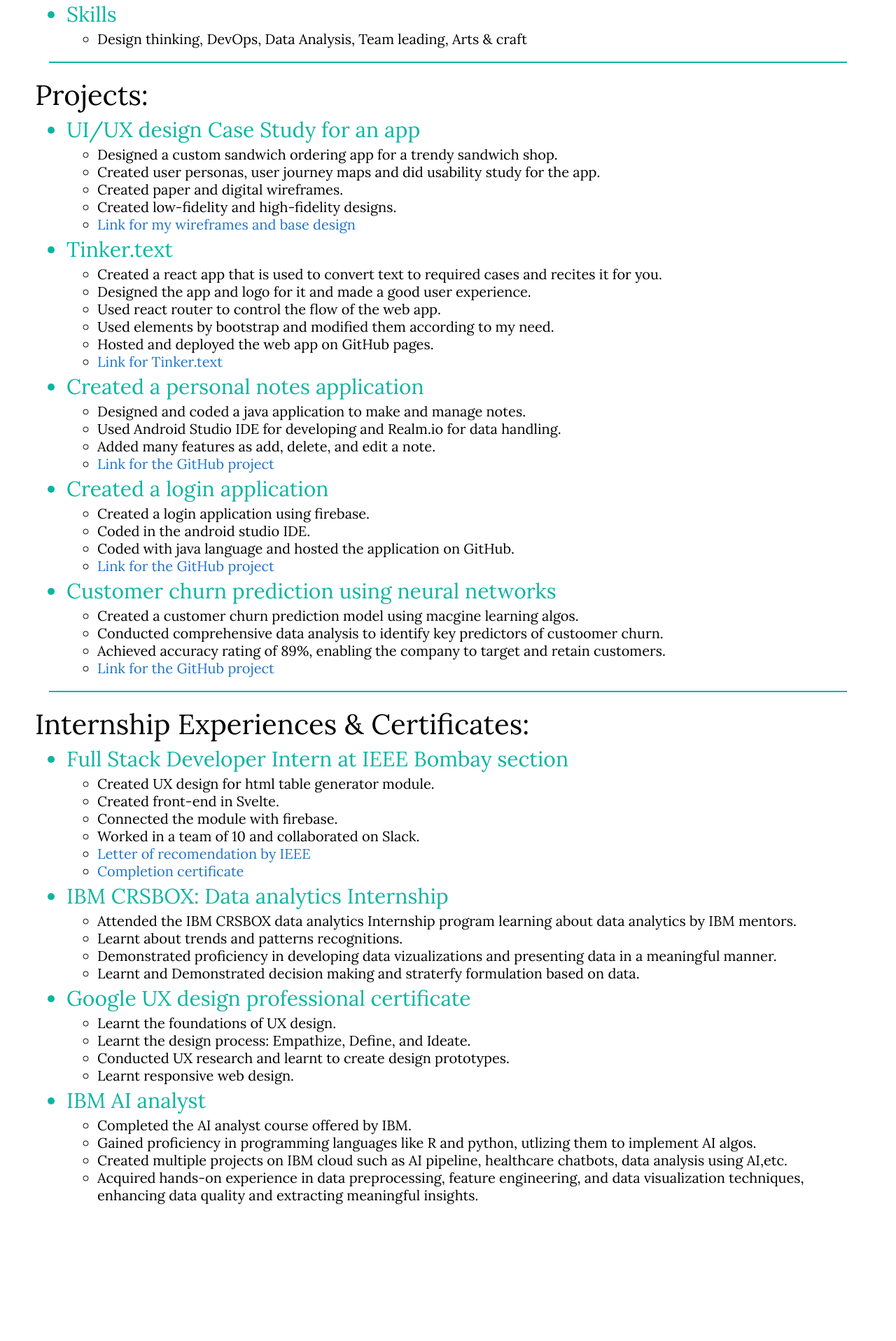
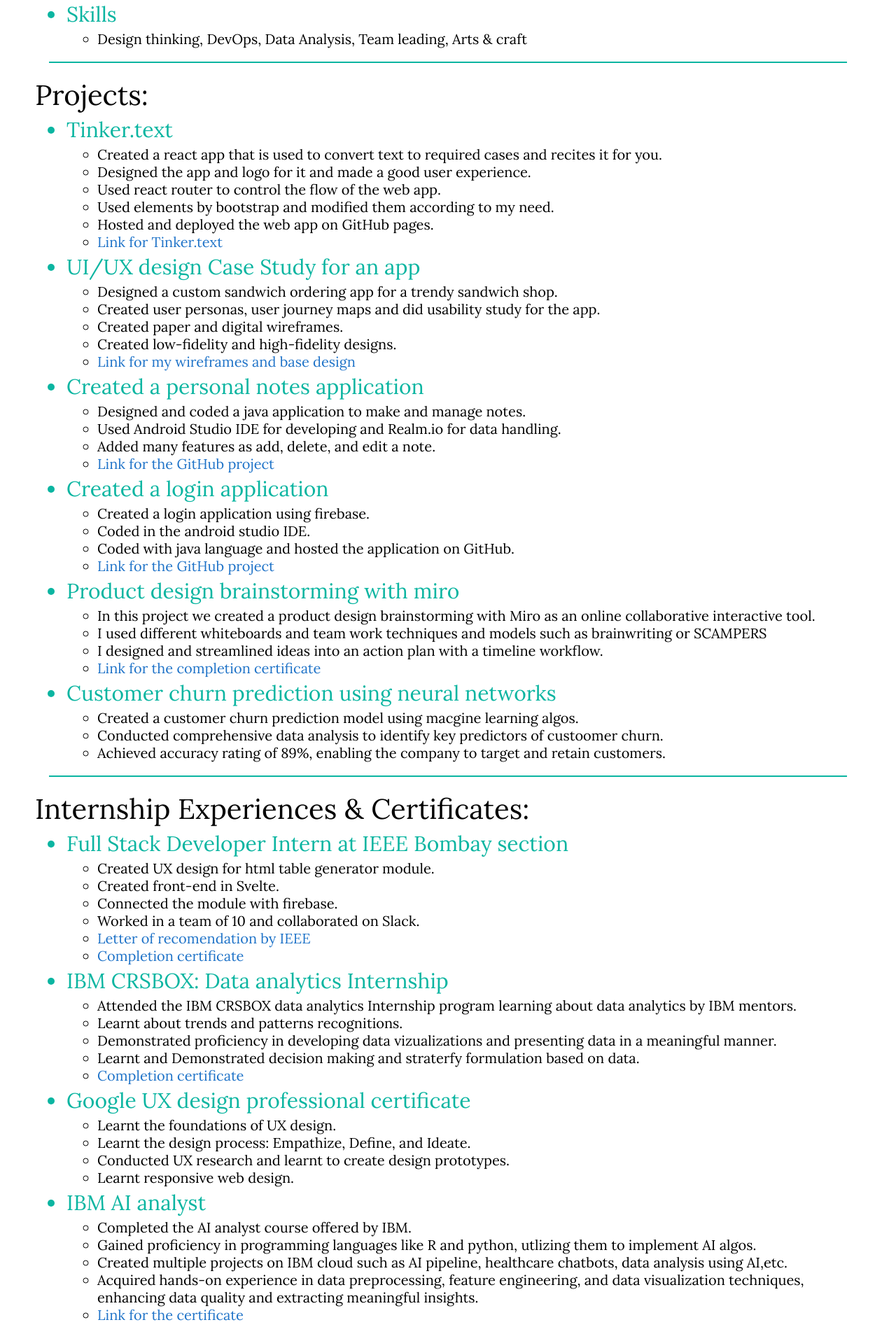
Before and after one commit to Thakur-Sanskar-Anhal/resume, a React (Create React App) app: page / in a window 1280 px wide. Shown: the part 500-2416 px from the top of the page at 70% size. Before the commit the page ends 2245 px from the top, so only its background shows below. Built offline with nearby package versions, Linux system fonts and the light colour scheme.

Commit message:
finished the project

```diff
--- a/public/index.html
+++ b/public/index.html
@@ -7,7 +7,7 @@
     <meta name="theme-color" content="#000000" />
     <meta
       name="description"
-      content="his is the resume of Thakur Sanskar Anhal"
+      content="This is the resume of Thakur Sanskar Anhal"
     />
     <link rel="apple-touch-icon" href="%PUBLIC_URL%/logo192.png" />
     <!--
--- a/src/components/Desc.js
+++ b/src/components/Desc.js
@@ -19,7 +19,7 @@ function desc() {
             </div>
             <div className="desc-item">
                 <i className="fa-solid fa-phone"></i>
-                8586873826
+                +91 8586873826
             </div>
             <div className="desc-item">
                 <i className="fa-solid fa-location-dot"></i>
--- a/src/components/Internships.js
+++ b/src/components/Internships.js
@@ -15,8 +15,8 @@ function Internships() {
                     <li>Created front-end in Svelte.</li>
                     <li>Connected the module with firebase.</li>
                     <li>Worked in a team of 10 and collaborated on Slack.</li>
-                    <li><a rel="noreferrer" href="https://us-central1-netcredential-22f17.cloudfunctions.net/cred/credential/9pZH65c85d" target="_blank">Letter of recomendation by IEEE</a></li>
-                    <li><a rel="noreferrer" href="https://us-central1-netcredential-22f17.cloudfunctions.net/cred/credential/9pZH0c278d" target="_blank">Completion certificate</a></li>
+                    <li><a rel="noreferrer" href="https://drive.google.com/file/d/1JAzt3-_iQxYc7BzQ4DQ58fZi-3RqrJtz/view?usp=sharing" target="_blank">Letter of recomendation by IEEE</a></li>
+                    <li><a rel="noreferrer" href="https://drive.google.com/file/d/1y2GN7Nsf9dkxjwJRVKveHYczQ0LPimlP/view?usp=sharing" target="_blank">Completion certificate</a></li>
                 </ul>
 
                 <li>IBM CRSBOX: Data analytics Internship</li>
@@ -25,6 +25,7 @@ function Internships() {
                     <li>Learnt about trends and patterns recognitions.</li>
                     <li>Demonstrated proficiency in developing data vizualizations and presenting data in a meaningful manner.</li>
                     <li>Learnt and Demonstrated decision making and straterfy formulation based on data.</li>
+                    <li><a rel="noreferrer" href="https://drive.google.com/file/d/1UCDENWe2VmkcNzWzPml3ZTcJKW7VuS0F/view?usp=sharing" target="_blank">Completion certificate</a></li>
                 </ul>
 
                <li>Google UX design professional certificate</li>
@@ -40,8 +41,8 @@ function Internships() {
                     <li>Completed the AI analyst course offered by IBM.</li>
                     <li>Gained proficiency in programming languages like R and python, utlizing them to implement AI algos.</li>
                     <li>Created multiple projects on IBM cloud such as AI pipeline, healthcare chatbots, data analysis using AI,etc.</li>
-                    <li>Acquired hands-on experience in data preprocessing, feature engineering, and data visualization techniques,
-                        enhancing data quality and extracting meaningful insights.</li>
+                    <li>Acquired hands-on experience in data preprocessing, feature engineering, and data visualization techniques, enhancing data quality and extracting meaningful insights.</li>
+                    <li><a rel="noreferrer" href="https://drive.google.com/file/d/1xfw2ND8RLlTzF-wLDIWVFNSU2ClismBC/view?usp=sharing" target="_blank">Link for the certificate</a></li>
                 </ul>
             </ul>
         </div>
--- a/src/components/Projects.js
+++ b/src/components/Projects.js
@@ -9,6 +9,16 @@ function Projects() {
                 Projects:
             </div>
             <ul className="primary-ul">
+                <li>Tinker.text</li>
+                <ul className="seccondary-ul">
+                    <li>Created a react app that is used to convert text to required cases and recites it for you.</li>
+                    <li>Designed the app and logo for it and made a good user experience.</li>
+                    <li>Used react router to control the flow of the web app.</li>
+                    <li>Used elements by bootstrap and modified them according to my need.</li>
+                    <li>Hosted and deployed the web app on GitHub pages.</li>
+                    <li><a rel="noreferrer" href="https://thakur-sanskar-anhal.github.io/tinker-text/" target="_blank">Link for Tinker.text</a></li>
+                </ul>
+
                 <li>UI/UX design Case Study for an app</li>
                 <ul className="seccondary-ul">
                     <li>Designed a custom sandwich ordering app for a trendy sandwich shop.</li>
@@ -18,15 +28,7 @@ function Projects() {
                     <li><a rel="noreferrer" href="https://www.figma.com/file/zB7HoV04AmIRH8IR1kzBYT/sans.wich?type=design&node-id=227%3A777&mode=design&t=TtpA93mEwFhif7zc-1" target="_blank">Link for my wireframes and base design</a></li>
                 </ul>
 
-                <li>Tinker.text</li>
-                <ul className="seccondary-ul">
-                    <li>Created a react app that is used to convert text to required cases and recites it for you.</li>
-                    <li>Designed the app and logo for it and made a good user experience.</li>
-                    <li>Used react router to control the flow of the web app.</li>
-                    <li>Used elements by bootstrap and modified them according to my need.</li>
-                    <li>Hosted and deployed the web app on GitHub pages.</li>
-                    <li><a rel="noreferrer" href="https://thakur-sanskar-anhal.github.io/tinker-text/" target="_blank">Link for Tinker.text</a></li>
-                </ul>
+
 
                 <li>Created a personal notes application</li>
                 <ul className="seccondary-ul">
@@ -44,12 +46,19 @@ function Projects() {
                     <li><a rel="noreferrer" href="https://github.com/Thakur-Sanskar-Anhal/First-App" target="_blank">Link for the GitHub project</a></li>
                 </ul>
 
+                <li>Product design brainstorming with miro</li>
+                <ul className="seccondary-ul">
+                    <li>In this project we created a product design brainstorming with Miro as an online collaborative interactive tool.</li>
+                    <li>I used different whiteboards and team work techniques and models such as brainwriting or SCAMPERS</li>
+                    <li>I designed and streamlined ideas into an action plan with a timeline workflow.</li>
+                    <li><a rel="noreferrer" href="https://drive.google.com/file/d/1vzluStQNdTcy-EZ3MAJqqu8OQxQhm4DD/view?usp=sharing" target="_blank">Link for the completion certificate</a></li>
+                </ul>
+
                 <li>Customer churn prediction using neural networks</li>
                 <ul className="seccondary-ul">
                     <li>Created a customer churn prediction model using macgine learning algos.</li>
                     <li>Conducted comprehensive data analysis to identify key predictors of custoomer churn.</li>
                     <li>Achieved accuracy rating of 89%, enabling the company to target and retain customers.</li>
-                    <li><a rel="noreferrer" href="https://github.com/Thakur-Sanskar-Anhal/First-App" target="_blank">Link for the GitHub project</a></li>
                 </ul>
 
             </ul>
```
